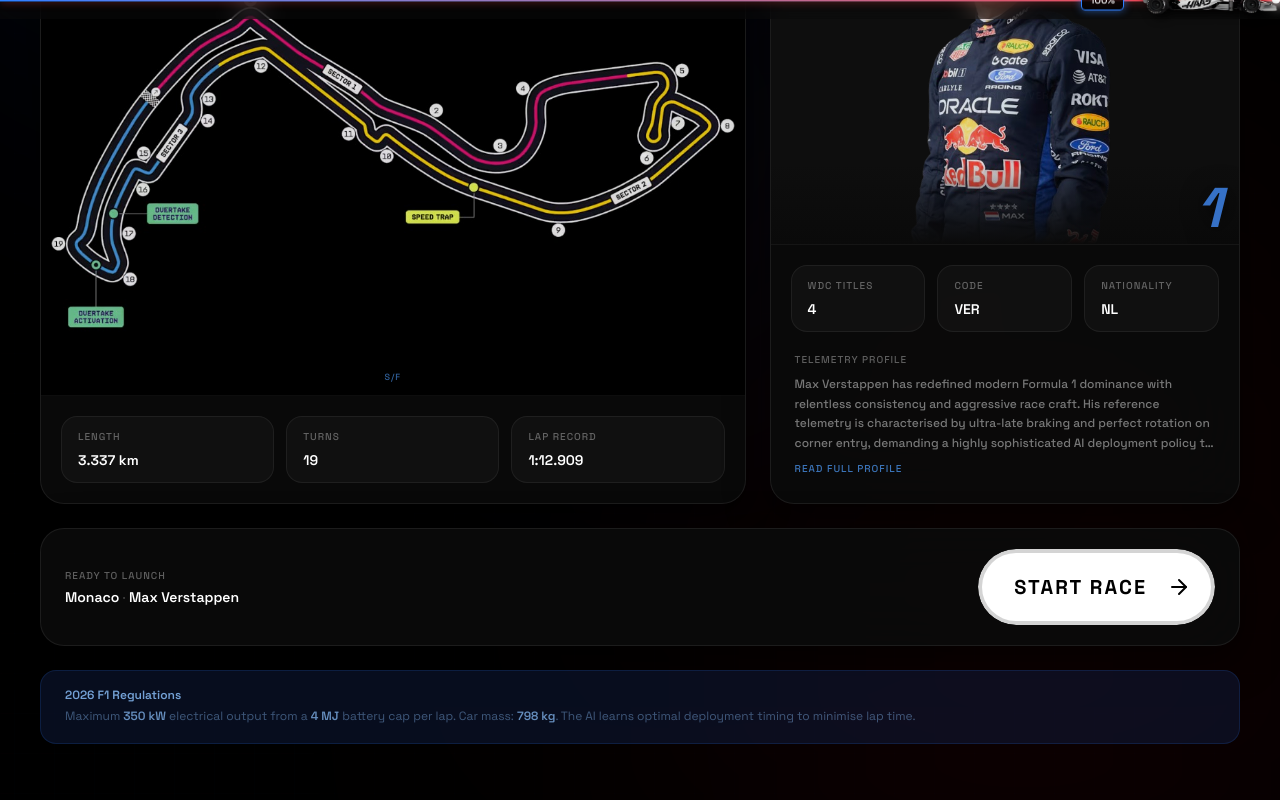
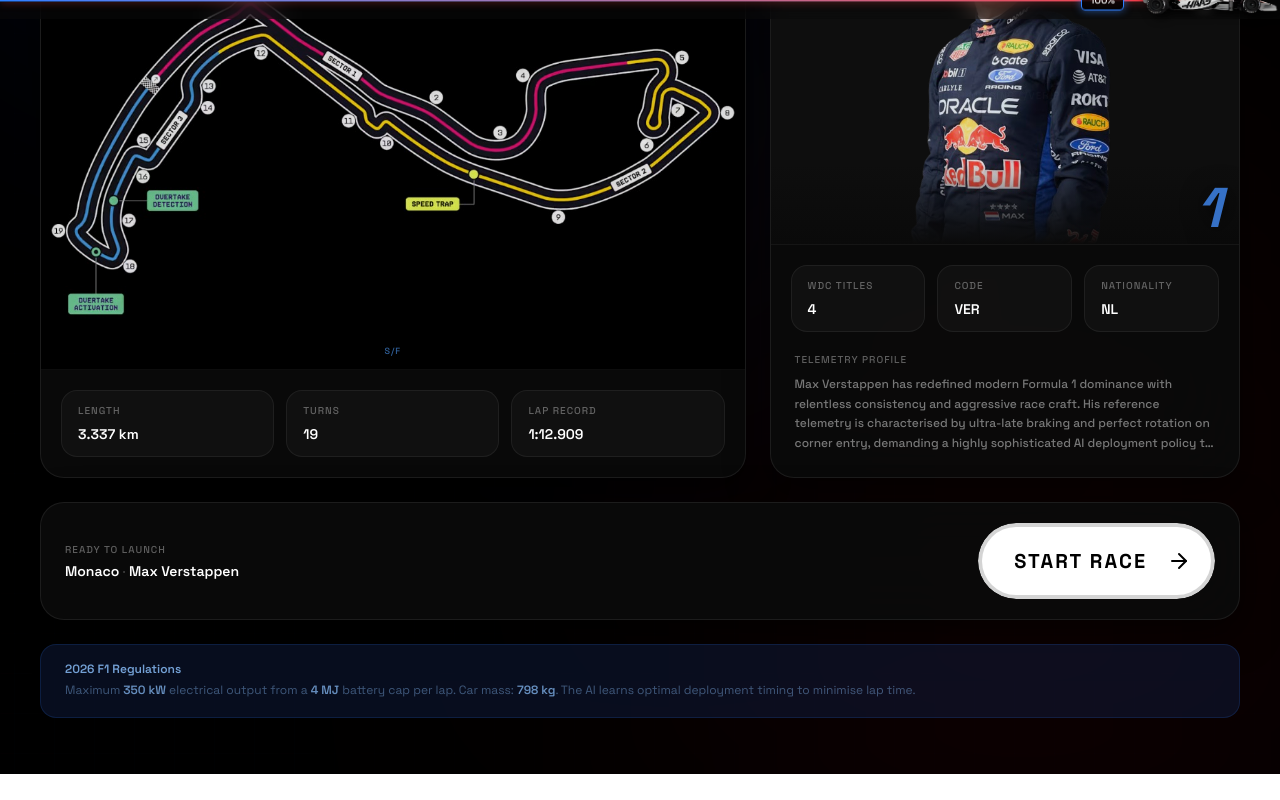
Before and after one commit to shurya2512/poweshift-backend, a Next.js app: page /setup in a window 1280 px wide. Shown: the part 781-1581 px from the top of the page. After the commit the page ends 1555 px from the top, so only its background shows below. Built offline with nearby package versions, Linux system fonts and the light colour scheme.

Commit message:
refactor: update scroll tracker trail width alignment and remove driver profile button

```diff
--- a/src/components/F1ScrollTracker.tsx
+++ b/src/components/F1ScrollTracker.tsx
@@ -17,12 +17,19 @@
     setPercent(Math.round(latest * 100));
   });
 
-  const width = useTransform(smoothProgress, [0, 1], ["0%", "100%"]);
   // Framer Motion cannot interpolate between different units like "0vw" and "calc()".
   // We use a function to generate the exact transform string on every frame based on the 0-1 progress.
   const x = useTransform(smoothProgress, (val) => {
     const p = val * 100;
     return `calc(${p}vw - ${p}%)`;
+  });
+  // Car indicator width (`w-36` below) — kept in sync so the trail lines up with its center.
+  const CAR_WIDTH_REM = 9;
+  // The trail's width must land on the car's visual center, not its left edge: it uses the
+  // same left-edge formula as `x` above, plus half the car's own width.
+  const width = useTransform(smoothProgress, (val) => {
+    const p = val * 100;
+    return `calc(${p}vw - ${(p * CAR_WIDTH_REM) / 100}rem + ${CAR_WIDTH_REM / 2}rem)`;
   });
 
   /** Scroll the page to the fraction of the bar under the pointer. */
--- a/src/components/ui/setup-panel.tsx
+++ b/src/components/ui/setup-panel.tsx
@@ -459,13 +459,6 @@
             <p className="text-xs text-white/45 leading-relaxed font-medium line-clamp-4">
               {driverMeta.bio}
             </p>
-            <button
-              type="button"
-              onClick={() => setShowDriverModal(true)}
-              className="mt-2 text-[10px] font-medium uppercase tracking-widest text-blue-400/70 hover:text-blue-300 transition-colors"
-            >
-              Read full profile
-            </button>
           </div>
         </div>
       </div>
```
